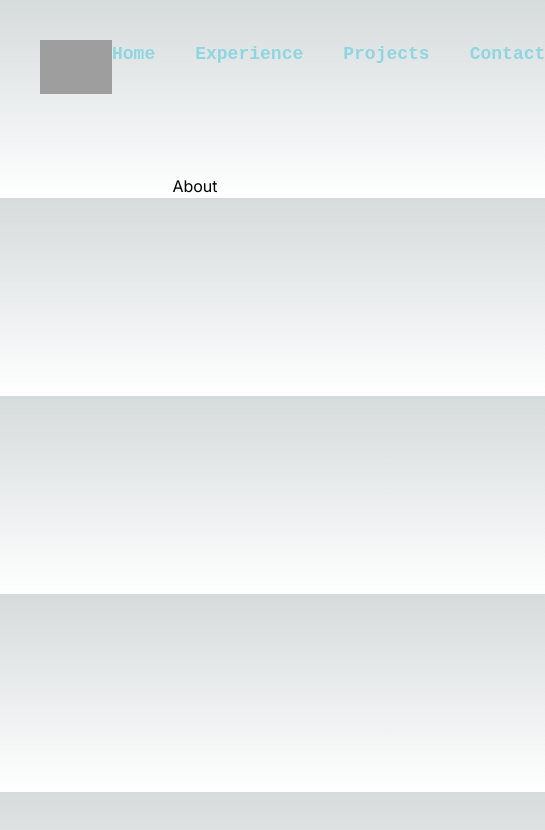
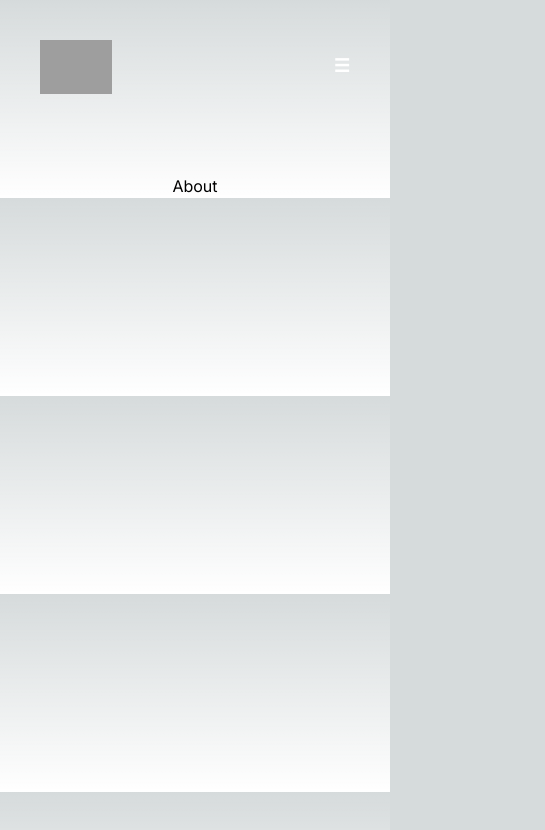
Before and after one commit to CHINTAN-9925/Chintan_patel, a Next.js app: page /about in a window 390 px wide. Shown: the top 830 px of the page, 545 px wide, since content can reach past the window. Built offline with nearby package versions, Linux system fonts and the light colour scheme; grey boxes are pictures that could not be loaded; a web font is replaced by a local one.

Commit message:
sidebar added for mobile

```diff
--- a/app/components/Contact.jsx
+++ b/app/components/Contact.jsx
@@ -69,7 +69,7 @@ const ContactForm = () => {
                         placeholder="Your name"
                         value={formData.name}
                         onChange={handleChange}
-                        className="bg-gray-200 shadow appearance-none border rounded w-full py-2 px-3 text-gray-700 leading-tight focus:outline-none focus:shadow-outline"
+                        className="bg-gray-200 shadow appearance-none border rounded w-full text-black py-2 px-3 text-gray-700 leading-tight focus:outline-none focus:shadow-outline"
                     />
                 </div>
 
@@ -84,7 +84,7 @@ const ContactForm = () => {
                         placeholder="Your email address"
                         value={formData.sender}
                         onChange={handleChange}
-                        className="bg-gray-200 shadow appearance-none border rounded w-full py-2 px-3 text-gray-700 leading-tight focus:outline-none focus:shadow-outline"
+                        className="bg-gray-200 shadow appearance-none border rounded w-full py-2 px-3 text-black text-gray-700 leading-tight focus:outline-none focus:shadow-outline"
                     />
                 </div>
 
@@ -99,7 +99,7 @@ const ContactForm = () => {
                         placeholder="Your message"
                         value={formData.message}
                         onChange={handleChange}
-                        className="bg-gray-200 shadow appearance-none border rounded w-full py-2 px-3 text-gray-700 leading-tight focus:outline-none focus:shadow-outline"
+                        className="bg-gray-200 shadow appearance-none border rounded w-full py-2 px-3 text-black leading-tight focus:outline-none focus:shadow-outline"
                     ></textarea>
                 </div>
 
--- a/app/components/Experiance.jsx
+++ b/app/components/Experiance.jsx
@@ -23,7 +23,7 @@ const Experience = () => {
     return (
         <div id='experience'
             ref={ref}
-            className={`font-martian max-w-4xl h-[80vh] mx-auto p-6 bg-font-martian text-main_text_color border-none rounded-lg shadow-md transition-transform transform duration-300 ${inView ? 'animate-fadeInGrow' : ''}`}>
+            className={`font-martian max-w-4xl mx-auto p-6 bg-font-martian text-main_text_color border-none rounded-lg shadow-md transition-transform transform duration-300 ${inView ? 'animate-fadeInGrow' : ''}`}>
             <h2 className='text-3xl font-bold mb-4'>Experience</h2>
             <h3 className='text-2xl mb-4'>Backend Intern at Flex Coder</h3>
             <p className='mb-2'>
--- a/app/components/Navbar.jsx
+++ b/app/components/Navbar.jsx
@@ -21,28 +21,67 @@
 // }
 
 // export default Navbar;
+"use client"
+import React, { useState, useEffect } from 'react';
 import Image from 'next/image';
 
 const Navbar = () => {
+  const [isOpen, setIsOpen] = useState(false);
+  const [isAnimating, setIsAnimating] = useState(false);
+
+  useEffect(() => {
+    const handleScroll = () => {
+      setIsOpen(false);
+    };
+
+    window.addEventListener('scroll', handleScroll);
+    return () => {
+      window.removeEventListener('scroll', handleScroll);
+    };
+  }, []);
+
+  const toggleNavbar = () => {
+    setIsAnimating(true);
+    setIsOpen(prevState => !prevState);
+
+    setTimeout(() => {
+      setIsAnimating(false);
+    }, 300);
+  };
+
   return (
-    <div id='home' className="flex text-main_text_color justify-between font-bold m-10 text-lg font-martian animate-fadeInGrow">
-      <Image className="text-white" src="/assets/logo.png" alt="Logo" width={72} height={16} />
-      <ul className="flex gap-10">
-        <li>
+    <div className="text-white relative">
+      {/* Main Navbar */}
+      <div id='home' className="flex justify-between items-center font-bold m-10 text-lg font-martian animate-fadeInGrow">
+        <Image src="/assets/logo.png" alt="Logo" width={72} height={16} />
+        <div className="hidden md:flex gap-10">
           <a href="#home" className='hover:underline relative before:content-[""] before:block before:absolute before:w-0/100 before:h-[2px] before:bg-black before:bottom-0 before:left-0 hover:before:w-100/100 transition-width duration-300'>Home</a>
-        </li>
-        <li>
           <a href="#experience" className='hover:underline relative before:content-[""] before:block before:absolute before:w-0/100 before:h-[2px] before:bg-black before:bottom-0 before:left-0 hover:before:w-100/100 transition-width duration-300'>Experience</a>
-        </li>
-        <li>
           <a href="#projects" className='hover:underline relative before:content-[""] before:block before:absolute before:w-0/100 before:h-[2px] before:bg-black before:bottom-0 before:left-0 hover:before:w-100/100 transition-width duration-300'>Projects</a>
-        </li>
-        <li>
           <a href="#contact" className='hover:underline relative before:content-[""] before:block before:absolute before:w-0/100 before:h-[2px] before:bg-black before:bottom-0 before:left-0 hover:before:w-100/100 transition-width duration-300'>Contact</a>
-        </li>
-      </ul>
+        </div>
+        <button onClick={toggleNavbar} className="md:hidden">
+          ☰
+        </button>
+      </div>
+
+      {/* Mobile Navbar */}
+      <div className={`fixed top-0 left-0 w-full h-full z-10 ${!isAnimating && !isOpen ? 'hidden' : ''}`}>
+        <div className="absolute top-0 left-0 w-full h-full bg-black opacity-50" onClick={toggleNavbar}></div>
+        <div className={`absolute top-0 transform transition-transform duration-300 right-0 w-64 h-full bg-gray-800 text-white overflow-y-auto ${isOpen ? 'translate-x-0' : 'translate-x-full'}`}>
+          <button onClick={toggleNavbar} className="absolute top-5 right-5 md:hidden">
+            ✕
+          </button>
+          <ul className="flex flex-col font-martian space-y-4 p-4">
+            <li><a href="#home">Home</a></li>
+            <li><a href="#experience">Experience</a></li>
+            <li><a href="#projects">Projects</a></li>
+            <li><a href="#contact">Contact</a></li>
+          </ul>
+        </div>
+      </div>
     </div>
-  )
+  );
 }
 
 export default Navbar;
--- a/app/components/Projects.jsx
+++ b/app/components/Projects.jsx
@@ -3,7 +3,7 @@ import Project from './ProjectCard'
 
 const Projects = () => {
     return (
-        <div className='flex flex-wrap md:flex-row font-martian mt-[100px] m-6'>
+        <div id='projects' className='flex flex-wrap md:flex-row font-martian mt-[100px] m-6'>
             <div className="w-full md:w-1/3 p-2 h-84 mt-5">
                 <Project
                     title="My Cool Project"
--- a/tailwind.config.js
+++ b/tailwind.config.js
@@ -40,9 +40,20 @@ module.exports = {
             width: '100%',
           },
         },
+        slideInFromTop: {
+          '0%': {
+            opacity: 0,
+            transform: 'translateY(-100%)',
+          },
+          '100%': {
+            opacity: 1,
+            transform: 'translateY(0)',
+          },
+        },
       },
       animation: {
         'fadeInGrow': 'fadeInGrow 1s ease-in-out',
+        'slideInFromTop': 'slideInFromTop 0.5s ease-in-out', // new animation added
       },
       width: {
         '0': '0%',
```
